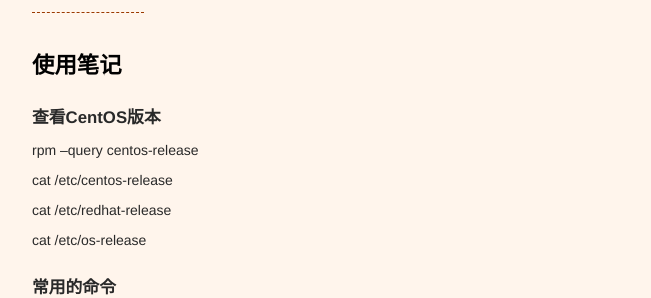
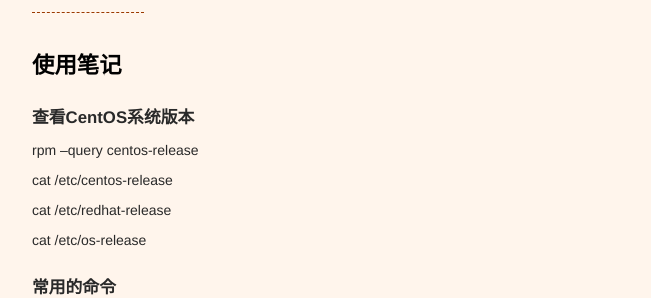
Before and after one commit to xianyuxmu/xianyuxmu.github.io, a Jekyll site: the page built from _posts/2017-04-20-centos-terminal-commands.md, in a window 1280 px wide. Shown: the part 449-747 px from the top of the page, without its empty margins (314-965 px from the left). Built offline with Jekyll 4.4.1, drawn with Linux system fonts in a browser that asks for light colours; comment, search, counter and statistics services are not loaded.

Commit message:
update content

```diff
--- a/_posts/2017-04-20-centos-terminal-commands.md
+++ b/_posts/2017-04-20-centos-terminal-commands.md
@@ -22,7 +22,7 @@
 
 ## 使用笔记
 
-### 查看CentOS版本
+### 查看CentOS系统版本
 
 rpm --query centos-release
 
```
